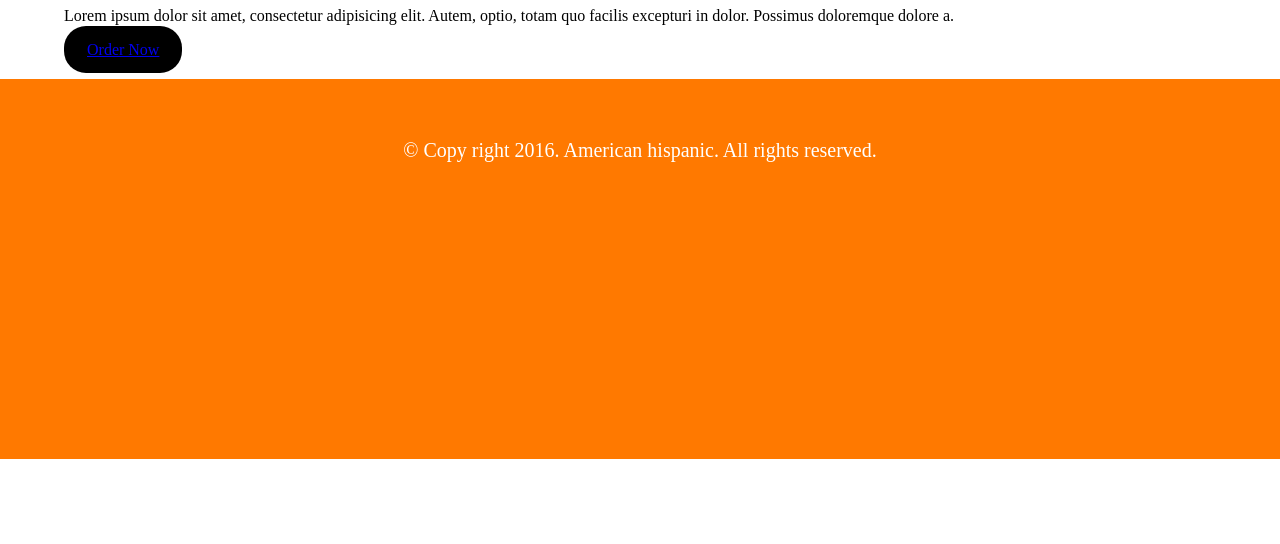
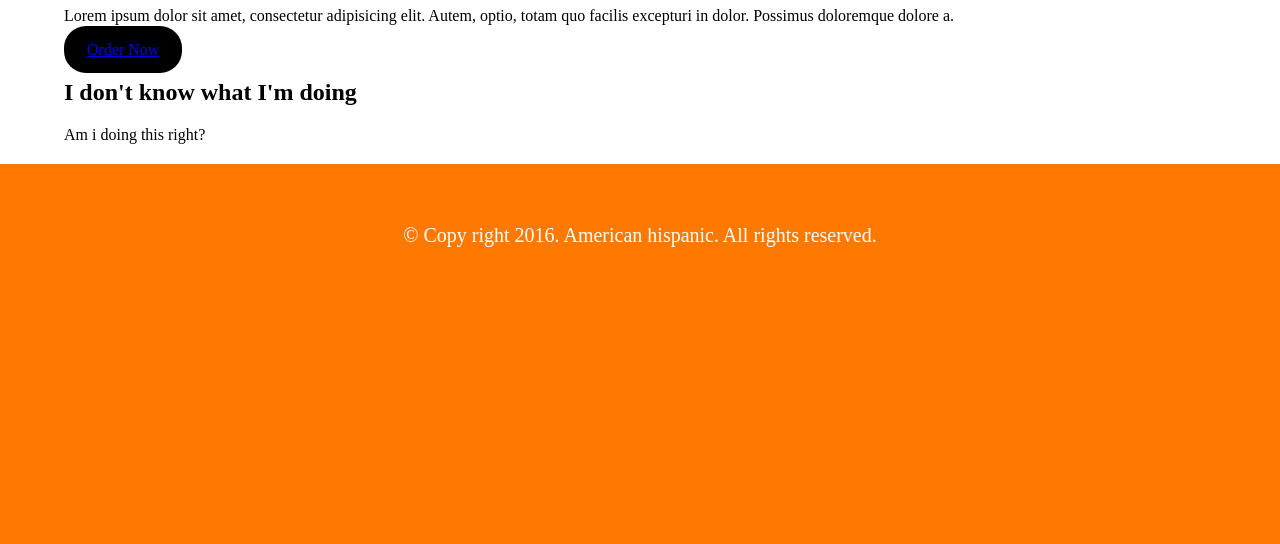
Before and after one commit to babymew/american-hispanic-landingpage, a plain HTML site: page index.html in a window 1280 px wide. Shown: the part 618-1162 px from the top of the page. Before the commit the page ends 1077 px from the top, so only its background shows below. Drawn offline with Linux system fonts and the light colour scheme.

Commit message:
Notebook quiz.

```diff
--- a/index.html
+++ b/index.html
@@ -19,6 +19,8 @@
             <p>Lorem ipsum dolor sit amet, consectetur adipisicing elit. Autem,
             optio, totam quo facilis excepturi in dolor. Possimus doloremque dolore a.</p>
             <a href="#" title="" class="button">Order Now</a>
+            <h2>I don't know what I'm doing</h2>
+            <p>Am i doing this right?</p>
         </main>
         <footer>
             <p>&copy; Copy right 2016. American hispanic. All rights reserved.</p>
```
